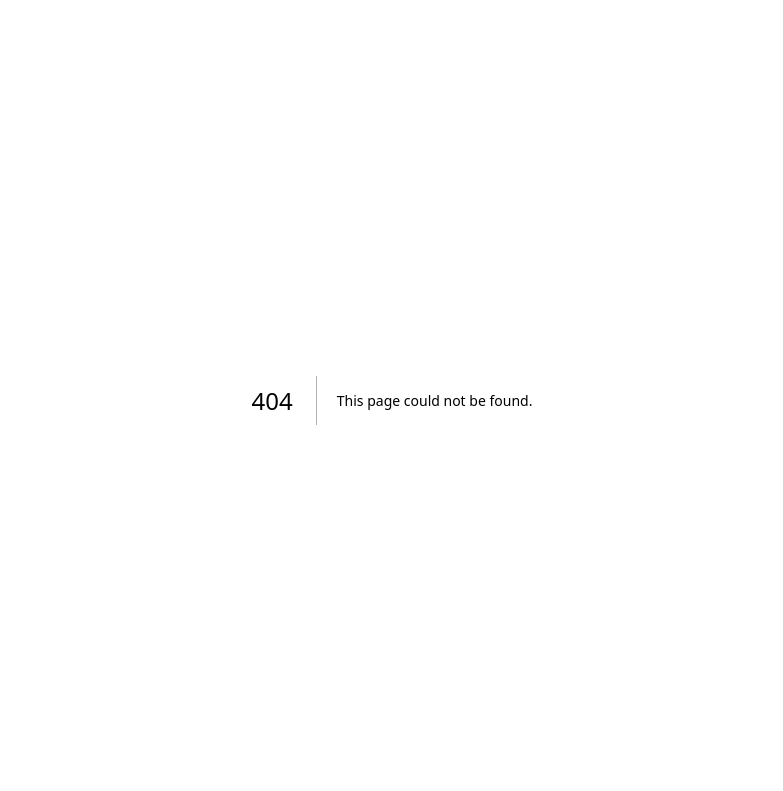
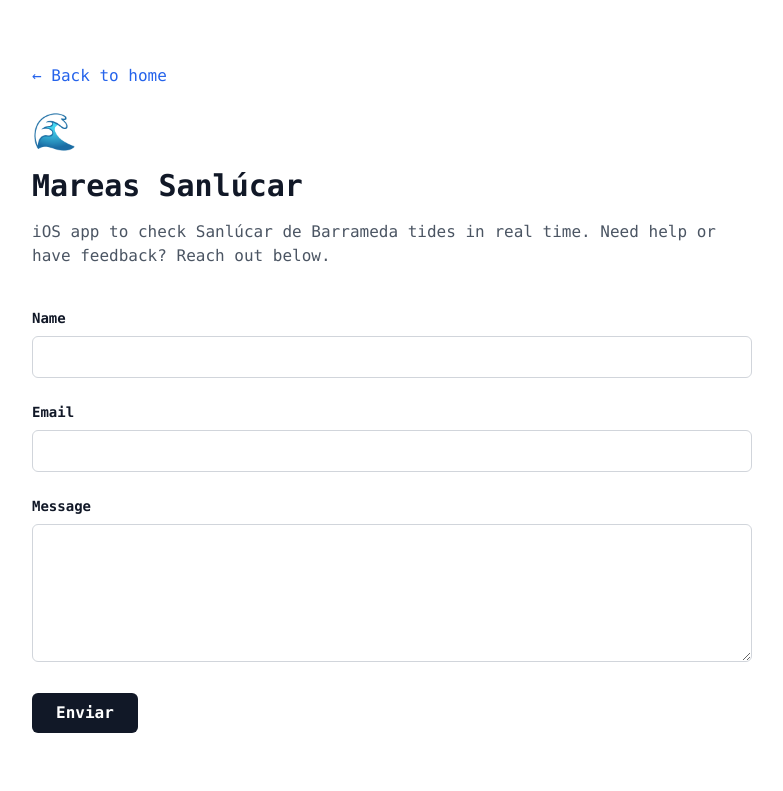
Before and after one commit to gon250/gonzalobarba.me, a Next.js app: page /mareas-sanlucar in a window 1280 px wide. Before the commit this address had no page. Shown: the top 791 px of the page, without its empty margins (248-1031 px from the left). Built offline with nearby package versions, Linux system fonts and the light colour scheme.

Commit message:
Add new item

```diff
--- /dev/null
+++ b/pages/api/mareas-support.ts
@@ -0,0 +1,45 @@
+import type { NextApiRequest, NextApiResponse } from "next";
+
+export default async function handler(req: NextApiRequest, res: NextApiResponse) {
+  if (req.method !== "POST") {
+    res.setHeader("Allow", ["POST"]);
+    return res.status(405).json({ message: "Method Not Allowed" });
+  }
+
+  const { name, email, message } = req.body ?? {};
+
+  if (!name || !email || !message) {
+    return res.status(400).json({ message: "Missing required fields" });
+  }
+
+  const botToken = process.env.TELEGRAM_BOT_TOKEN;
+  const chatId = process.env.TELEGRAM_CHAT_ID;
+
+  if (!botToken || !chatId) {
+    return res.status(500).json({ message: "Missing Telegram configuration" });
+  }
+
+  try {
+    const formattedMessage = `Mareas Sanlúcar support request\nName: ${name}\nEmail: ${email}\nMessage: ${message}`;
+
+    const telegramResponse = await fetch(`https://api.telegram.org/bot${botToken}/sendMessage`, {
+      method: "POST",
+      headers: {
+        Accept: "application/json",
+        "Content-Type": "application/json",
+      },
+      body: JSON.stringify({
+        chat_id: chatId,
+        text: formattedMessage,
+      }),
+    });
+
+    if (!telegramResponse.ok) {
+      return res.status(502).json({ message: "Failed to send Telegram message" });
+    }
+
+    return res.status(200).json({ success: true });
+  } catch (error) {
+    return res.status(500).json({ message: "Unable to process request" });
+  }
+}
--- a/pages/index.tsx
+++ b/pages/index.tsx
@@ -154,6 +154,29 @@
                   </p>
                 </a>
               </li>
+              <li className="card duration-200 h-min col-span-1">
+                <Link
+                  className="cursor-pointer block max-w-sm p-6 bg-white border border-gray-200 rounded-lg shadow hover:bg-gray-100 dark:bg-gray-800 dark:border-gray-700 dark:hover:bg-gray-700"
+                  href="/mareas-sanlucar"
+                >
+                  <div className="flex items-center gap-y-1 gap-x-2 lg:gap-x-3 flex-wrap">
+                    <span>
+                      🌊
+                    </span>
+                    <p className="mr-auto font-bold lg:text-lg">Mareas Sanlúcar</p>
+                    <div className="flex gap-2">
+                      <span
+                        className="bg-green-100 text-green-800 text-xs font-medium me-2 px-2.5 py-0.5 rounded border border-green-400"
+                      >
+                        Active
+                      </span>
+                    </div>
+                  </div>
+                  <p className="text-base-content/80 text-sm lg:text-base">
+                    iOS app to view Sanlúcar de Barrameda tides in real time.
+                  </p>
+                </Link>
+              </li>
             </ul>
           </section>
         </div>
--- /dev/null
+++ b/pages/mareas-sanlucar.tsx
@@ -0,0 +1,125 @@
+import Head from "next/head";
+import Link from "next/link";
+import { FormEvent, useState } from "react";
+
+export default function MareasSanlucarSupport() {
+  const [status, setStatus] = useState<"idle" | "loading" | "success" | "error">("idle");
+  const [errorMessage, setErrorMessage] = useState<string>("");
+
+  async function handleSubmit(event: FormEvent<HTMLFormElement>) {
+    event.preventDefault();
+    setStatus("loading");
+    setErrorMessage("");
+
+    const form = event.currentTarget;
+    const formData = new FormData(form);
+    const payload = Object.fromEntries(formData.entries());
+
+    try {
+      const response = await fetch("/api/mareas-support", {
+        method: "POST",
+        headers: { "Content-Type": "application/json" },
+        body: JSON.stringify(payload),
+      });
+
+      if (!response.ok) {
+        throw new Error("No se pudo enviar el formulario. Inténtalo más tarde.");
+      }
+
+      setStatus("success");
+      form.reset();
+    } catch (error) {
+      if (error instanceof Error) {
+        setErrorMessage(error.message);
+      }
+      setStatus("error");
+    }
+  }
+
+  return (
+    <>
+      <Head>
+        <title>Mareas Sanlúcar – Soporte</title>
+      </Head>
+      <main className="min-h-screen bg-white dark:bg-gray-900 text-gray-900 dark:text-gray-100">
+        <section className="max-w-3xl mx-auto px-6 py-16 font-mono">
+          <Link href="/" className="text-blue-600 hover:underline">
+            ← Back to home
+          </Link>
+          <header className="mt-6 mb-10 space-y-4">
+            <p className="text-4xl">🌊</p>
+            <h1 className="text-3xl font-bold">Mareas Sanlúcar</h1>
+            <p className="text-base text-gray-600 dark:text-gray-300">
+              iOS app to check Sanlúcar de Barrameda tides in real time. Need help or have feedback? Reach out below.
+            </p>
+          </header>
+
+          <form className="space-y-6" onSubmit={handleSubmit}>
+            <div>
+              <label htmlFor="name" className="block text-sm font-semibold mb-2">
+                Name
+              </label>
+              <input
+                id="name"
+                name="name"
+                type="text"
+                required
+                className="w-full px-4 py-2 border border-gray-300 rounded-md bg-white text-gray-900 focus:border-blue-500 focus:ring-2 focus:ring-blue-500 dark:bg-gray-800 dark:border-gray-600"
+              />
+            </div>
+
+            <div>
+              <label htmlFor="email" className="block text-sm font-semibold mb-2">
+                Email
+              </label>
+              <input
+                id="email"
+                name="email"
+                type="email"
+                required
+                className="w-full px-4 py-2 border border-gray-300 rounded-md bg-white text-gray-900 focus:border-blue-500 focus:ring-2 focus:ring-blue-500 dark:bg-gray-800 dark:border-gray-600"
+              />
+            </div>
+
+            <div>
+              <label htmlFor="message" className="block text-sm font-semibold mb-2">
+                Message
+              </label>
+              <textarea
+                id="message"
+                name="message"
+                rows={5}
+                required
+                className="w-full px-4 py-2 border border-gray-300 rounded-md bg-white text-gray-900 focus:border-blue-500 focus:ring-2 focus:ring-blue-500 dark:bg-gray-800 dark:border-gray-600"
+              />
+            </div>
+
+            <button
+              type="submit"
+              disabled={status === "loading"}
+              className="w-full lg:w-auto px-6 py-2 font-semibold rounded-md bg-gray-900 text-white hover:bg-gray-700 disabled:opacity-50"
+            >
+              {status === "loading" ? "Enviando…" : "Enviar"}
+            </button>
+
+            {status === "success" && (
+              <p className="text-green-600">¡Gracias! Te responderé pronto.</p>
+            )}
+            {status === "error" && (
+              <p className="text-red-600">{errorMessage || "Ocurrió un error. Intenta de nuevo."}</p>
+            )}
+          </form>
+
+          <section className="mt-14 space-y-4">
+            <h2 className="text-2xl font-semibold">Privacy Policy</h2>
+            <p className="text-base text-gray-600 dark:text-gray-300">
+              Mareas Sanlúcar does not store any personal information. The app simply displays the current tide data
+              for Sanlúcar de Barrameda and contains no offensive or sensitive content. Contact details shared via
+              this form are only used to reply to your message.
+            </p>
+          </section>
+        </section>
+      </main>
+    </>
+  );
+}
```
Also changed, not shown: public/mareas-sanlucar-logo.png (added).
